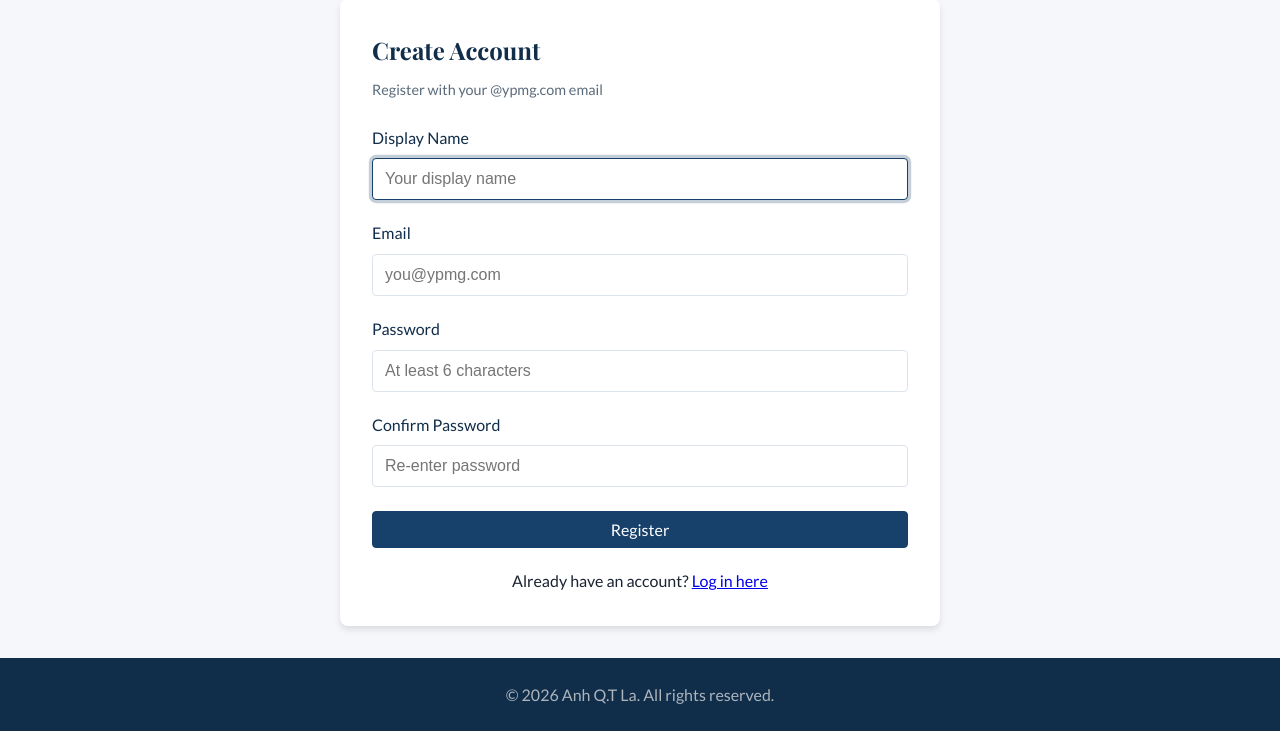
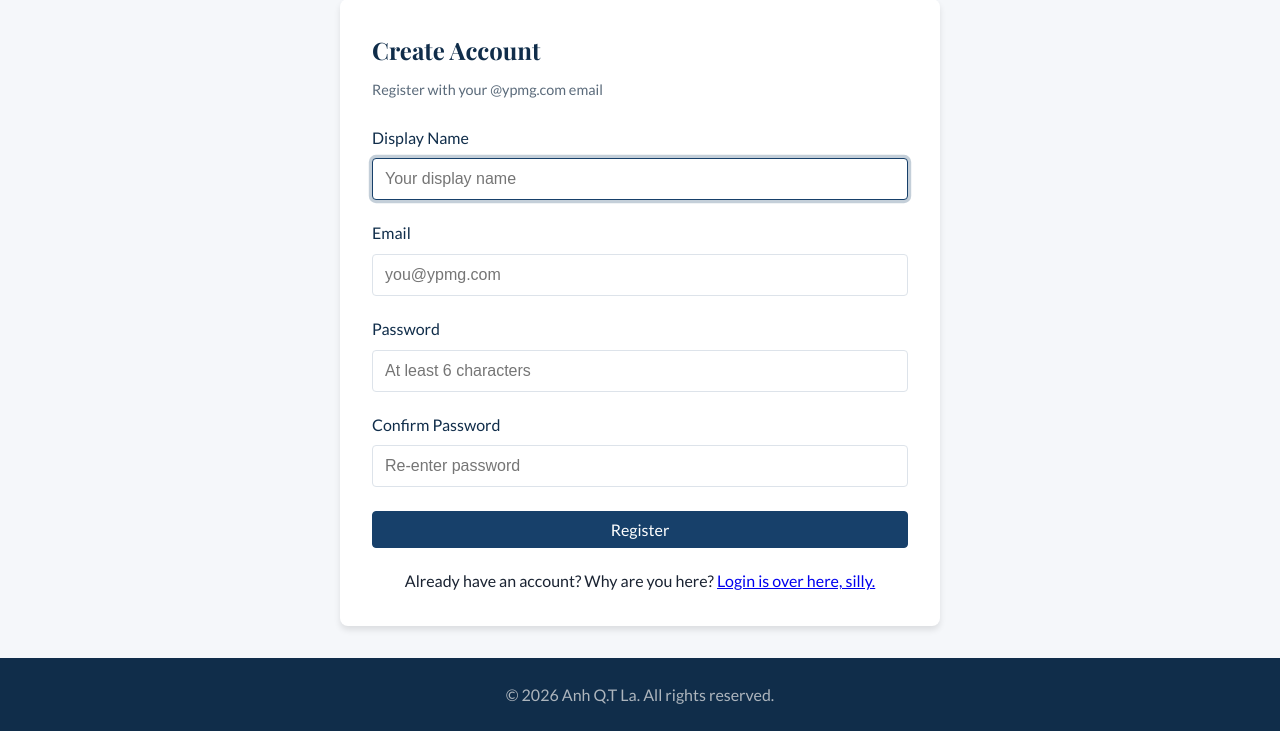
Before and after one commit to ala-ypmg/lab-webapp, a Flask app: page /register in a window 1280 px wide. Shown: the part 103-834 px from the top of the page. Run offline with Flask 3, Linux system fonts and the light colour scheme; parts of the project's set-up code (start-up, migrations or seed data) failed here and were passed over; some libraries are stand-ins or nearby versions.

Commit message:
Revise register.html for clarity and content updates
Updated the register page with improved content and structure.

```diff
--- a/templates/register.html
+++ b/templates/register.html
@@ -1,6 +1,6 @@
 {% extends "base.html" %}
 
-{% block title %}Register - Lab Workflow Webapp{% endblock %}
+{% block title %}Register{% endblock %}
 
 {% block content %}
 <div class="form-container">
@@ -65,7 +65,7 @@
         </form>
 
         <div style="text-align: center; margin-top: 20px;">
-            <p>Already have an account? <a href="{{ url_for('auth.login') }}">Log in here</a></p>
+            <p>Already have an account? Why are you here? <a href="{{ url_for('auth.login') }}">Login is over here, silly.</a></p>
         </div>
     </div>
 </div>
```
